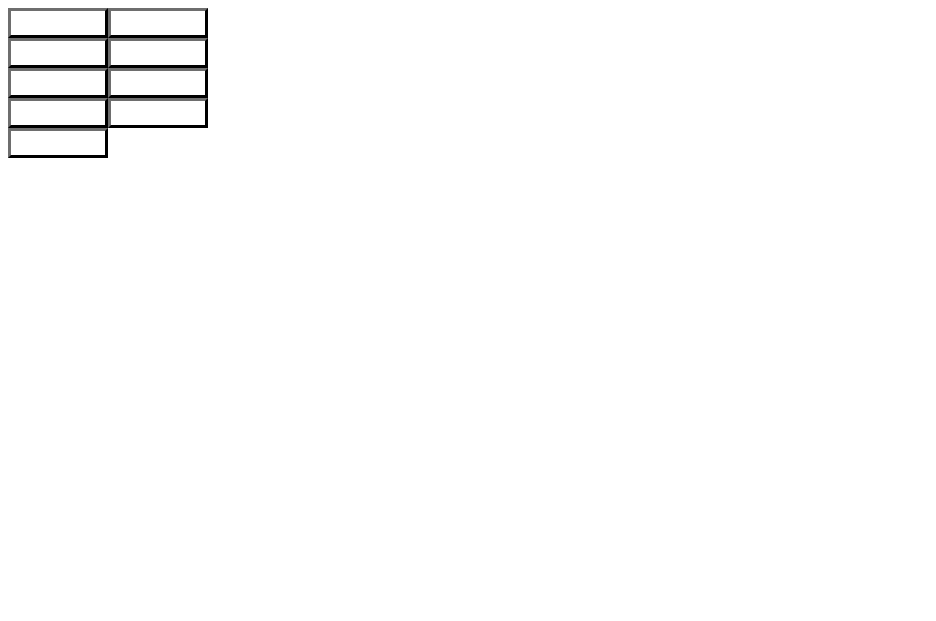
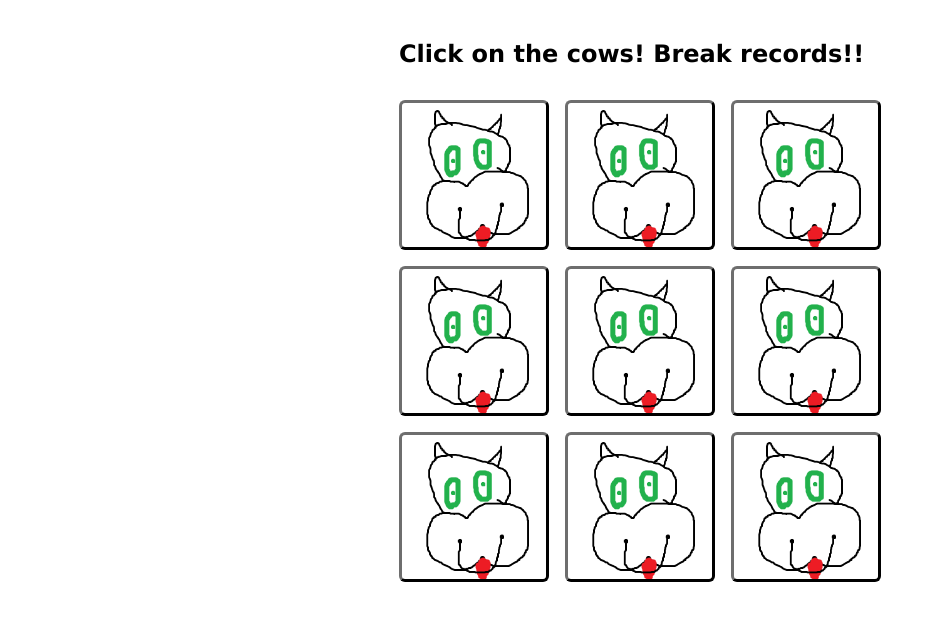
Before and after one commit to fedor11235/cow_game, a Flask app: page / in a window 1280 px wide. Shown: the top 621 px of the page, without its empty margins (0-936 px from the left). Run offline with Flask 2, Linux system fonts and the light colour scheme.

Commit message:
add cards cow

```diff
--- a/static/css/style.css
+++ b/static/css/style.css
@@ -1,8 +1,28 @@
+
+body {
+  font-family: Verdana, Helvetica, Arial, sans-serif;
+}
+.title {
+  width: 482px;
+  font-size: 24px;
+  font-weight: 600;
+  padding: 32px 0;
+}
+.cow-container {
+  display: flex;
+  flex-direction: column;
+  align-items: center;
+}
 .cow-all {
   display: grid;
-  grid-template-columns: repeat(2, 100px);
-  grid-auto-rows: minmax(30px, auto);
+  gap: 16px;
+  grid-template-columns: repeat(3, 150px);
+  grid-auto-rows: minmax(150px, 150px);
 }
 .cow {
   border: outset #1a1a1a;
+  border-radius: 6px;
+  cursor: pointer;
+  background-image: url(../img/cow.png);
+  background-size: cover;
 }
--- a/templates/index.html
+++ b/templates/index.html
@@ -3,10 +3,13 @@
   <head>
       <meta charset="UTF-8">
       <link rel="stylesheet" href="{{ url_for('static', filename= 'css/style.css') }}">
+      <link rel="icon" type="image/x-icon" href="{{ url_for('static', filename= 'img/cow.png') }}">
       <script src="{{ url_for('static', filename= 'script/script.js') }}"></script>
       <title>cows!</title>
   </head>
   <body>
+    <div class="cow-container">
+      <div class="title">Click on the cows! Break records!!</div>
       <div class="cow-all">
         <div class="cow"></div>
         <div class="cow"></div>
@@ -18,5 +21,6 @@
         <div class="cow"></div>
         <div class="cow"></div>
       </div>
+    </div>
   </body>
 </html>
```
Also changed, not shown: static/img/cow.png (added). Lines whose indentation alone changed are shown as unchanged.
